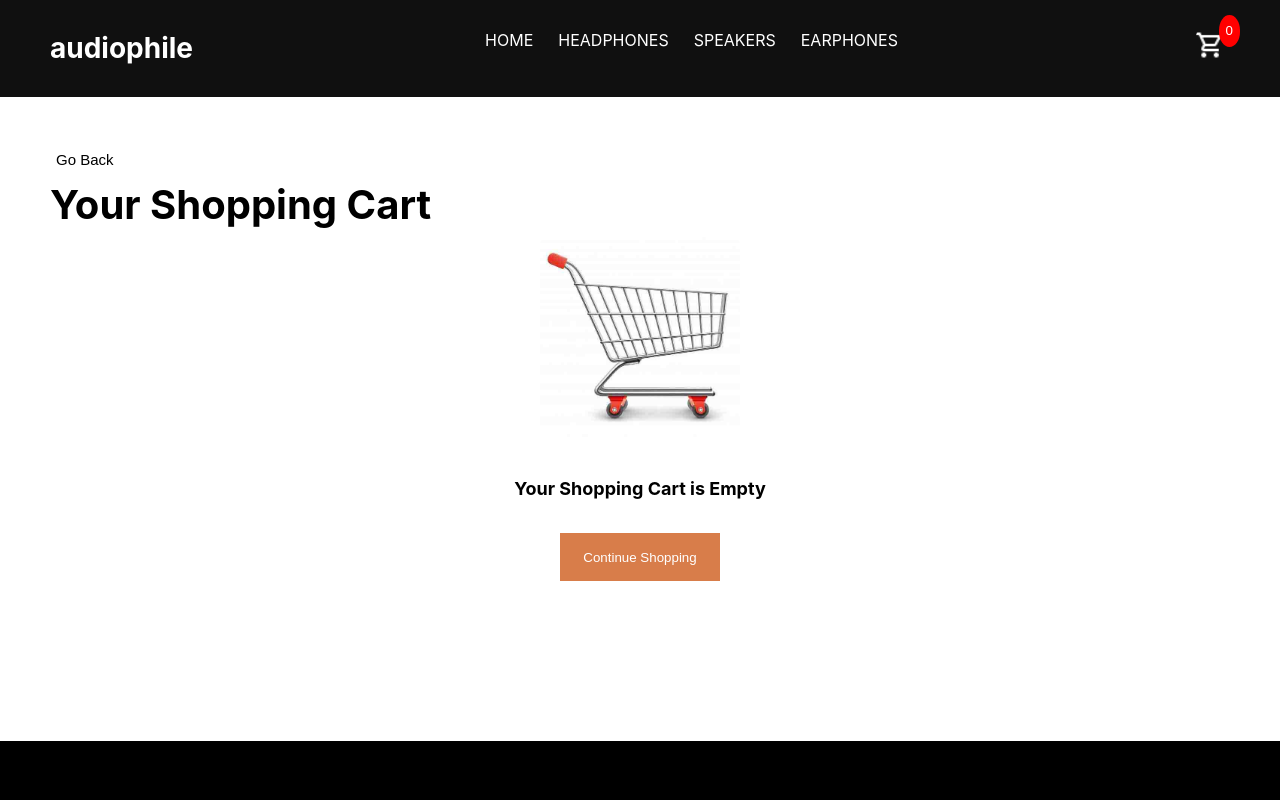
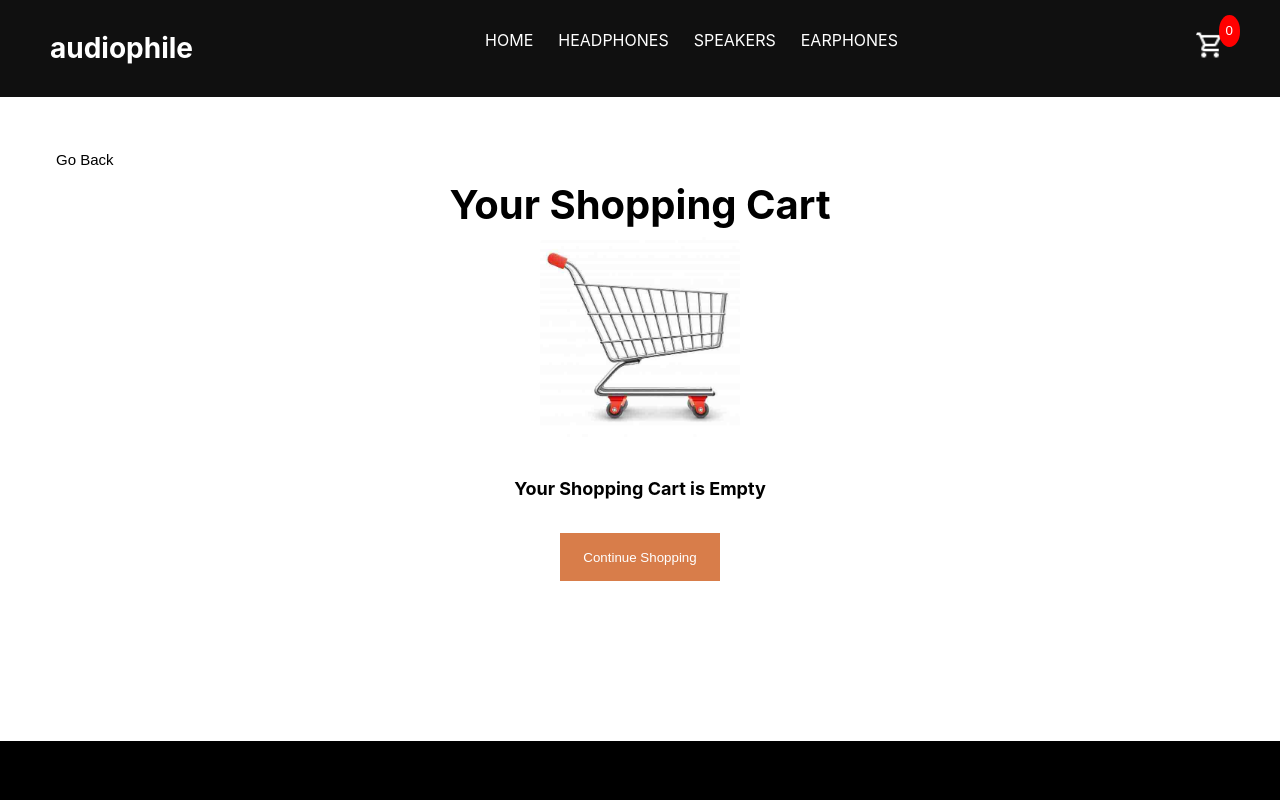
Before and after one commit to idanlevy2020/audiophile-store, a React (Create React App) app: page /shoppingCart in a window 1280 px wide. Shown: the top 800 px of the page. Built offline with nearby package versions, Linux system fonts and the light colour scheme.

Commit message:
add style text-align for title

```diff
--- a/src/pages/ShoppingCart/ShoppingCart.js
+++ b/src/pages/ShoppingCart/ShoppingCart.js
@@ -9,12 +9,14 @@ function ShoppingCart() {
    const value=useContext(StoreContext);
    const cartLength=value.cart.length;
    let history = useHistory();
+   console.log('cartLength',cartLength);
    return (
       <div className="ShoppingCart">
          <div className="ShoppingCartContent">
             <button className="GoBackBtn" onClick={history.goBack}>Go Back</button>
-            <h1>Your Shopping Cart</h1>
+            {(cartLength===0) && <h1 style={{textAlign: "center"}}>Your Shopping Cart</h1>}
             {(cartLength===0) && <MessegeForCartEmpty />}
+            {(cartLength > 0) && <h1 style={{textAlign: "left"}}>Your Shopping Cart</h1>}
             {(cartLength > 0) && <ShoppingCartItems />}
          </div>
       </div>
```
